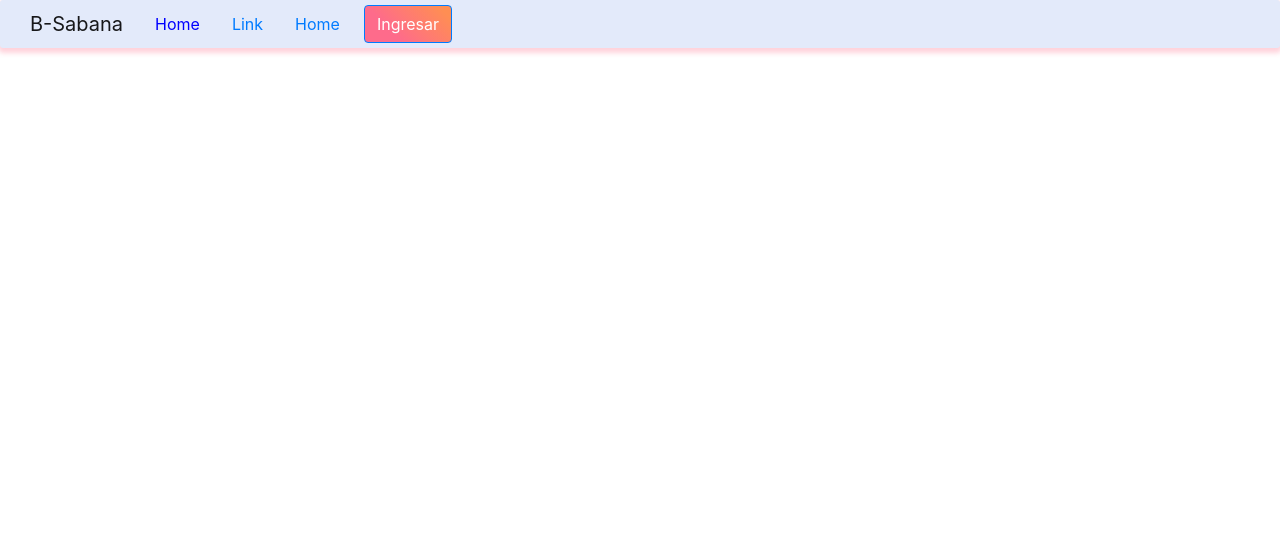
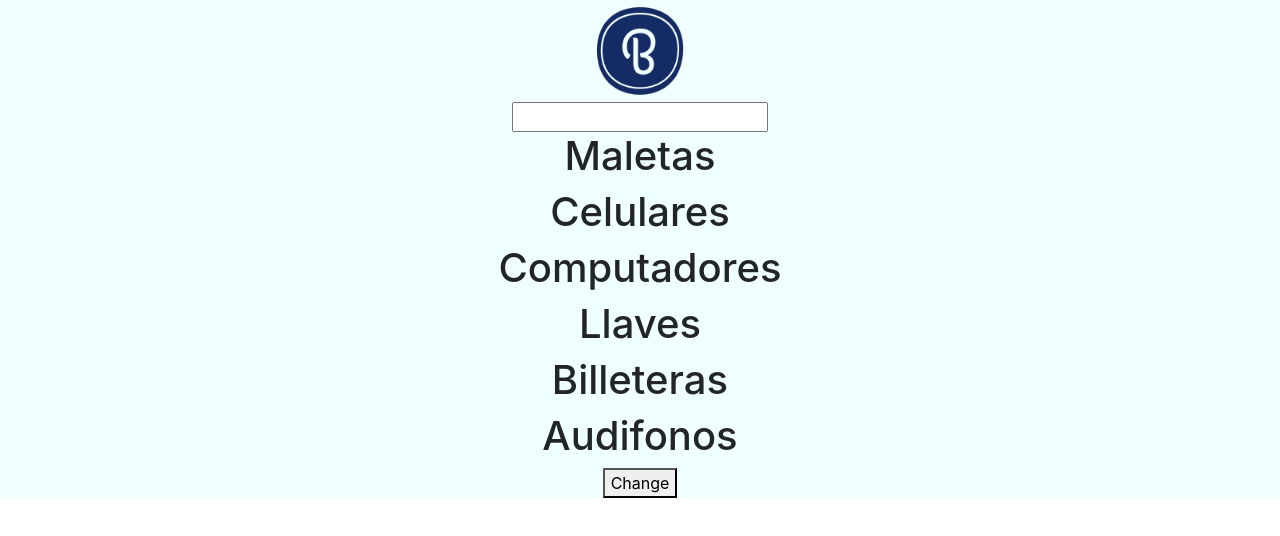
Before and after one commit to Jordanlosa97/Bienestar, a React (Create React App) app: page / in a window 1280 px wide. Shown: the top 536 px of the page. Built offline with nearby package versions, Linux system fonts and the light colour scheme.

Commit message:
Primeros pasos

```diff
--- a/src/App.js
+++ b/src/App.js
@@ -1,12 +1,14 @@
 import React from 'react';
 import 'bootstrap/dist/css/bootstrap.min.css';
-import Home from './Containers/Home/Home'
+//import Home from './Containers/Home/Home'
+import ObjectHome from './BusquedaObjetos/ObjectHome'
 import './App.css';
 
 function App() {
   return (
     <div className="App">
-      <Home/>
+      {/* <Home/> */}
+      <ObjectHome/>
     </div>
   );
 }
--- /dev/null
+++ b/src/BusquedaObjetos/ObjectCategory.js
@@ -0,0 +1,16 @@
+import React, {Component} from 'react';
+import './ObjectHome.css';
+import ObjectCategory from './ObjectCategory.js';
+
+class ObjectHome extends Component {
+  render(){
+    return (
+      <div>
+        <image/>
+        <h1>{this.props.name}</h1>
+      </div>
+    )
+  }
+}
+
+export default ObjectHome;
--- /dev/null
+++ b/src/BusquedaObjetos/ObjectHome.js
@@ -0,0 +1,50 @@
+import React, { Component } from 'react';
+import styles from './ObjectHome.module.css';
+import ObjectCategory from './ObjectCategory.js';
+import Logo from '../Assest/Image/ic_logo-web.png';
+
+class ObjectHome extends Component {
+  state = {
+    objects: [
+      { name: "Maletas", image: "25" },
+      { name: "Celulares", image: "20" },
+      { name: "Computadores", image: "29" },
+      { name: "Llaves", image: "21" },
+      { name: "Billeteras", image: "21" },
+      { name: "Audifonos", image: "21" }
+    ]
+  }
+
+  render() {
+    return (
+      <div className={styles.background}>
+        <div className={styles.container}>
+          <div>
+            <img className={styles.logo} src={Logo} />
+          </div>
+          <div>
+            <input  type="text" name="name" />
+            {this.state.objects.map(object => <ObjectCategory name={object.name} />)}
+            <button onClick={this.changeState}>Change</button>
+          </div>
+        </div>
+      </div>
+    )
+  }
+
+  changeState() {
+
+    const newPersons = [
+      { name: "Luisa", age: "25" },
+      { name: "Jordan", age: "22" },
+      { name: "Bryan", age: "15" },
+      { name: "Juan", age: "5" }
+    ]
+
+    this.setState({
+      persons: newPersons
+    }, console.log(this.state))
+  }
+}
+
+export default ObjectHome;
--- /dev/null
+++ b/src/BusquedaObjetos/ObjectHome.module.css
@@ -0,0 +1,13 @@
+.container{
+  display: flex;
+  justify-content: center;
+  align-items: center;
+  background-color: azure;
+  display: block;
+  height: 100%;
+}
+
+.logo{
+  width: 8%;
+  height: 8%;
+}
--- a/src/Containers/Home/Home.js
+++ b/src/Containers/Home/Home.js
@@ -3,8 +3,6 @@ import 'bootstrap/dist/css/bootstrap.min.css';
 import {  Navbar, Nav,NavDropdown, Button, Modal, Form} from 'react-bootstrap';
 import './Home.css';
 import useStyles from './HomeStyles.js'
-
-
 
 function Home() {
   const classes = useStyles();
@@ -50,7 +48,6 @@ function Home() {
         </Modal.Body>
       </Modal>
   </Navbar>
-
   );
 }
 
```
Also changed, not shown: src/BusquedaObjetos/ObjectCard.css (added), src/BusquedaObjetos/ObjectCard.js (added), src/BusquedaObjetos/ObjectCategory.css (added), src/BusquedaObjetos/ObjectHome.css (added).
